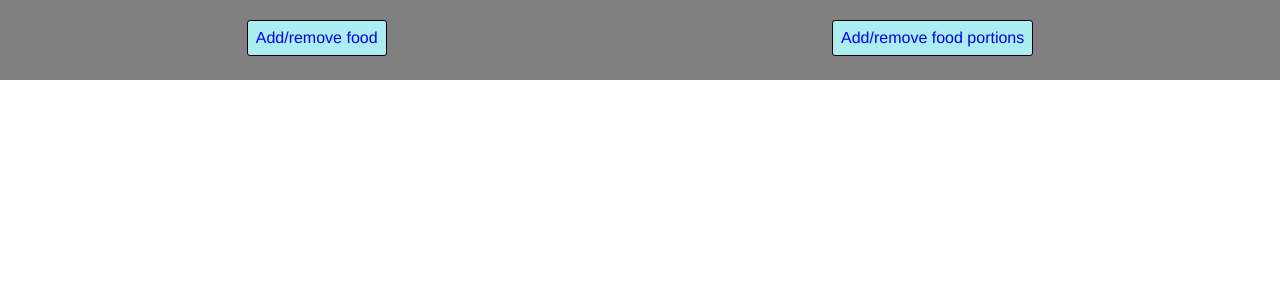
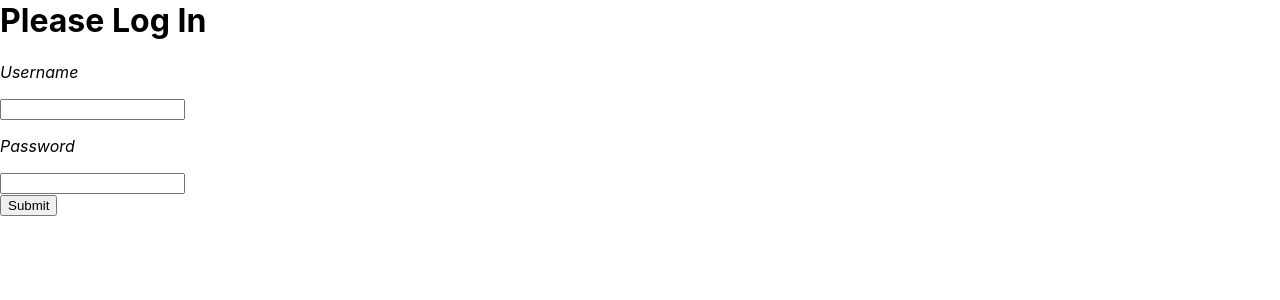
Before and after one commit to StrawbWine/life-manager-frontend, a React (Create React App) app: page / in a window 1280 px wide. Shown: the top 300 px of the page. Built offline with nearby package versions, Linux system fonts and the light colour scheme; no server answers.

Commit message:
token auth under construction

```diff
--- a/src/App.js
+++ b/src/App.js
@@ -4,15 +4,23 @@
 import Navbar from "./components/Navbar/Navbar";
 import FoodPage from "./components/FoodPage/FoodPage";
 import FoodPortionPage from "./components/FoodPortionPage/FoodPortionPage";
+import useToken from "./hooks/useToken";
+import LoginPage from "./components/LoginPage/LoginPage";
 
 function App() {
+  const [token, setToken] = useToken()
+
+  if (!token) {
+    return <LoginPage setToken={setToken} />
+  }
+
   return (
     <Router>
       <div className="App">
         <Navbar />
         <Routes>
-          <Route path="/food" element={<FoodPage />} />
-          <Route path="/foodportion" element={<FoodPortionPage />} />
+          <Route path="/food" element={<FoodPage token={token} />} />
+          <Route path="/foodportion" element={<FoodPortionPage token={token} />} />
         </Routes>
       </div>
     </Router>
--- a/src/components/FoodPage/FoodPage.js
+++ b/src/components/FoodPage/FoodPage.js
@@ -6,9 +6,9 @@
 import styles from "./FoodPage.module.css"
 import API_URL from "../../constants";
 
-const FoodPage = () => {
+const FoodPage = ({ token }) => {
 
-  const [foodData, getFoodData, isLoadingFood] = useApi(`${API_URL}/food`)
+  const [foodData, getFoodData, isLoadingFood] = useApi(`${API_URL}/food`, token)
   const [activeFood, setActiveFood] = useState(null)
 
   return (
--- a/src/components/FoodPortionPage/FoodPortionPage.js
+++ b/src/components/FoodPortionPage/FoodPortionPage.js
@@ -13,14 +13,15 @@
 import DateToString from "../../utils/DateParser";
 import API_URL from "../../constants";
 
-const FoodPortionPage = () => {
+const FoodPortionPage = ({ token }) => {
   const [date, setDate] = useState(new Date());
   const [foodData, getFoodData, isLoadingFood] = useApi(`${API_URL}/food`)
   const [activeFood, setActiveFood] = useState(null)
   const [foodPortionData, getFoodPortionData, isLoadingFoodPortion] = useApi(
     `${API_URL}/foodportion`,
+    token,
     "dateConsumed",
-    DateToString(date),
+    DateToString(date)
   )
 
   const calendarOnChange = async date => {
--- /dev/null
+++ b/src/components/LoginPage/LoginPage.js
@@ -0,0 +1,55 @@
+import React, { useState } from "react"
+import PropTypes from "prop-types"
+import API_URL from "../../constants"
+
+// import "./Login.css"
+
+async function loginUser(credentials) {
+  return fetch(`${API_URL}/authenticate`, {
+    method: "POST",
+    headers: {
+      "Content-Type": "application/json",
+    },
+    body: JSON.stringify(credentials),
+  }).then(data => data.json())
+}
+
+export default function Login({ setToken }) {
+  const [username, setUserName] = useState()
+  const [password, setPassword] = useState()
+
+  const handleSubmit = async e => {
+    console.log(username)
+    console.log(password)
+    e.preventDefault()
+    const token = await loginUser({
+      username,
+      password,
+    })
+    console.log(token)
+    setToken(token)
+  }
+
+  return (
+    <div className="login-wrapper">
+      <h1>Please Log In</h1>
+      <form onSubmit={handleSubmit}>
+        <label>
+          <p>Username</p>
+          <input type="text" onChange={e => setUserName(e.target.value)} />
+        </label>
+        <label>
+          <p>Password</p>
+          <input type="password" onChange={e => setPassword(e.target.value)} />
+        </label>
+        <div>
+          <button type="submit">Submit</button>
+        </div>
+      </form>
+    </div>
+  )
+}
+
+Login.propTypes = {
+  setToken: PropTypes.func.isRequired,
+}
--- a/src/hooks/useApi.js
+++ b/src/hooks/useApi.js
@@ -1,10 +1,14 @@
 import { useState, useEffect } from "react"
 import axios from "axios"
 
-const useApi = (url, paramName="", initialParamValue="") => {
+const useApi = (url, token="", paramName="", initialParamValue="") => {
   const [data, setData] = useState(null)
   const [loading, setLoading] = useState(true)
   const [error, setError] = useState(null)
+
+  const config = {
+    headers: { Authorization: `Bearer ${token}` }
+  };
 
   const getData = async (paramValue="") => {
     let fullUrl = url
@@ -12,7 +16,7 @@
       fullUrl = `${url}?${paramName}=${paramValue}`
     }
     try {
-      const result = await axios.get(fullUrl)
+      const result = await axios.get(fullUrl, config)
       setData(result.data)
     } catch (error) {
       console.error(error)
--- /dev/null
+++ b/src/hooks/useToken.js
@@ -0,0 +1,22 @@
+import { useState } from "react"
+
+export default function useToken() {
+  const getToken = () => {
+    const tokenString = localStorage.getItem("token")
+    return tokenString
+    // console.log(tokenString)
+    // const userToken = JSON.parse(tokenString)
+    // return userToken?.token
+  }
+  const [token, setToken] = useState(getToken())
+
+  const saveToken = userToken => {
+    localStorage.setItem("token", userToken)
+    setToken(userToken)
+  }
+
+  return [
+    token,
+    saveToken
+  ]
+}
```
Also changed, not shown: src/components/LoginPage/LoginPage.module.css (added).
